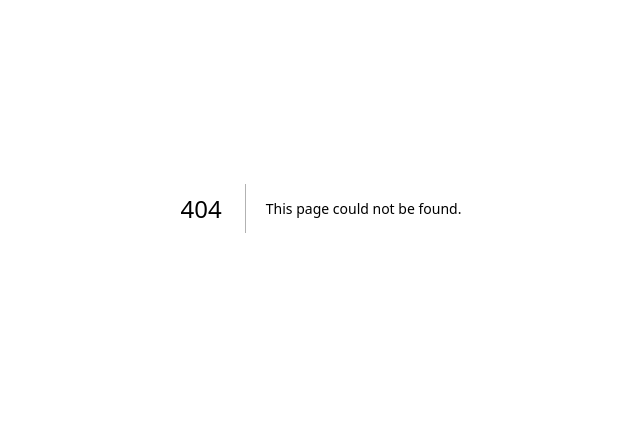
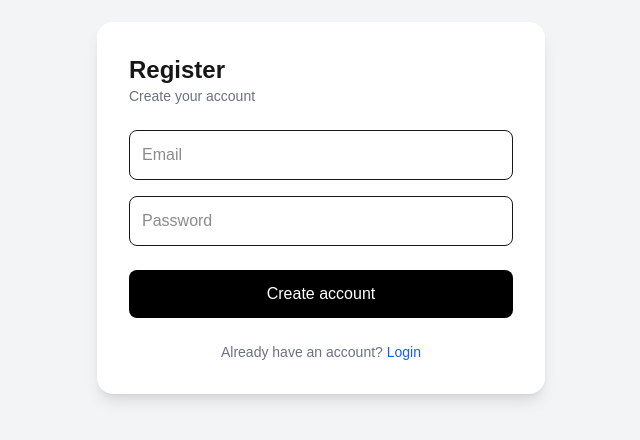
Before and after one commit to gozdekosa/nextjs-dashboard-saas, a Next.js app: page /register in a window 1280 px wide. Before the commit this address had no page. Shown: the part 192-632 px from the top of the page, without its empty margins (319-959 px from the left). Built offline with nearby package versions, Linux system fonts and the light colour scheme.

Commit message:
dashboard foundation

```diff
--- /dev/null
+++ b/src/app/(auth)/layout.tsx
@@ -0,0 +1,13 @@
+export default function AuthLayout({
+  children,
+}: {
+  children: React.ReactNode
+}) {
+  return (
+   <div className="min-h-screen flex items-center justify-center bg-gray-100 p-4">
+      <div className="w-full max-w-md">
+        {children}
+      </div>
+    </div>
+  )
+}
--- /dev/null
+++ b/src/app/(auth)/login/page.tsx
@@ -0,0 +1,49 @@
+"use client";
+
+import { useState } from "react";
+
+export default function LoginPage() {
+  const [email, setEmail] = useState("");
+  const [password, setPassword] = useState("");
+
+  return (
+    <div className="bg-white p-8 rounded-2xl shadow-lg space-y-6">
+
+      <div>
+        <h1 className="text-2xl font-bold">Login</h1>
+        <p className="text-gray-500 text-sm">
+          Welcome back 👋
+        </p>
+      </div>
+
+      <div className="space-y-4">
+        <input
+          className="w-full border p-3 rounded-lg"
+          placeholder="Email"
+          value={email}
+          onChange={(e) => setEmail(e.target.value)}
+        />
+
+        <input
+          className="w-full border p-3 rounded-lg"
+          type="password"
+          placeholder="Password"
+          value={password}
+          onChange={(e) => setPassword(e.target.value)}
+        />
+      </div>
+
+      <button className="w-full bg-black text-white p-3 rounded-lg cursor-pointer">
+        Login
+      </button>
+
+      <p className="text-sm text-center text-gray-500">
+        Don’t have an account?{" "}
+        <a className="text-blue-600" href="/register">
+          Register
+        </a>
+      </p>
+
+    </div>
+  );
+}
--- /dev/null
+++ b/src/app/(auth)/register/page.tsx
@@ -0,0 +1,49 @@
+"use client";
+
+import { useState } from "react";
+
+export default function RegisterPage() {
+  const [email, setEmail] = useState("");
+  const [password, setPassword] = useState("");
+
+  return (
+    <div className="bg-white p-8 rounded-2xl shadow-lg space-y-6">
+
+      <div>
+        <h1 className="text-2xl font-bold">Register</h1>
+        <p className="text-gray-500 text-sm">
+          Create your account
+        </p>
+      </div>
+
+      <div className="space-y-4">
+        <input
+          className="w-full border p-3 rounded-lg"
+          placeholder="Email"
+          value={email}
+          onChange={(e) => setEmail(e.target.value)}
+        />
+
+        <input
+          className="w-full border p-3 rounded-lg"
+          type="password"
+          placeholder="Password"
+          value={password}
+          onChange={(e) => setPassword(e.target.value)}
+        />
+      </div>
+
+      <button className="w-full bg-black text-white p-3 rounded-lg cursor-pointer">
+        Create account
+      </button>
+
+      <p className="text-sm text-center text-gray-500">
+        Already have an account?{" "}
+        <a className="text-blue-600" href="/login">
+          Login
+        </a>
+      </p>
+
+    </div>
+  );
+}
--- /dev/null
+++ b/src/app/(dashboard)/dashboard/page.tsx
@@ -0,0 +1,49 @@
+export default function DashboardPage() {
+  return (
+    <div className="space-y-6">
+      <div>
+        <h1 className="text-3xl font-bold">
+          Dashboard
+        </h1>
+
+        <p className="text-gray-500 mt-1">
+          Welcome back 👋
+        </p>
+      </div>
+
+      <div className="grid grid-cols-1 md:grid-cols-3 gap-6">
+
+        <div className="rounded-2xl border p-6 shadow-sm">
+          <h2 className="text-sm text-gray-500">
+            Total Customers
+          </h2>
+
+          <p className="text-3xl font-bold mt-2">
+            1,245
+          </p>
+        </div>
+
+        <div className="rounded-2xl border p-6 shadow-sm">
+          <h2 className="text-sm text-gray-500">
+            Active Tickets
+          </h2>
+
+          <p className="text-3xl font-bold mt-2">
+            87
+          </p>
+        </div>
+
+        <div className="rounded-2xl border p-6 shadow-sm">
+          <h2 className="text-sm text-gray-500">
+            Monthly Revenue
+          </h2>
+
+          <p className="text-3xl font-bold mt-2">
+            ₺124K
+          </p>
+        </div>
+
+      </div>
+    </div>
+  );
+}
--- /dev/null
+++ b/src/app/(dashboard)/layout.tsx
@@ -0,0 +1,19 @@
+export default function DashboardLayout({
+  children,
+}: {
+  children: React.ReactNode;
+}) {
+  return (
+    <div className="flex min-h-screen">
+
+      <aside className="w-64 bg-gray-900 text-white p-6">
+        Sidebar
+      </aside>
+
+      <main className="flex-1 p-6 bg-gray-100">
+        {children}
+      </main>
+
+    </div>
+  );
+}
```
